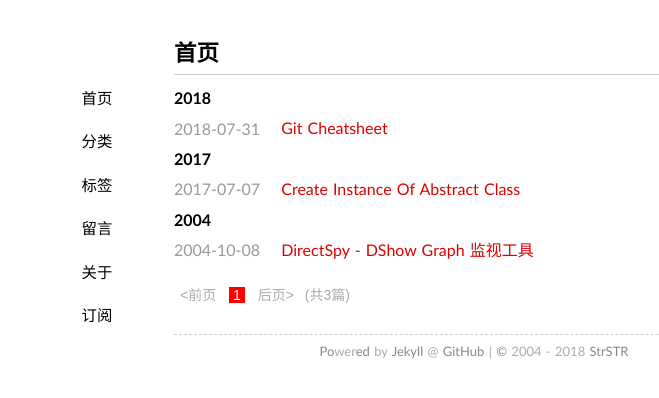
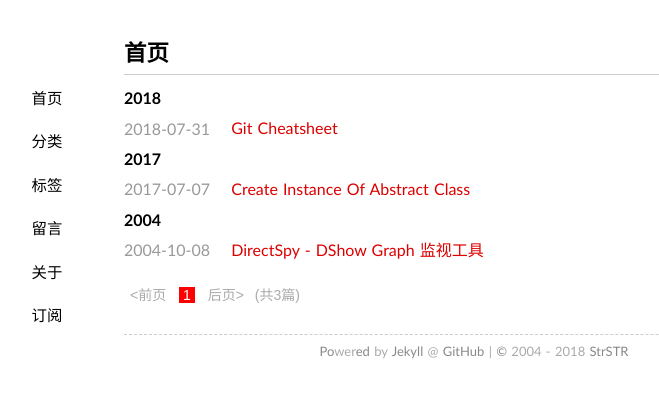
Before and after one commit to goingeast/goingeast.github.io, a Jekyll site: the page built from index.html, in a window 1280 px wide. Shown: the top 398 px of the page, without its empty margins (166-825 px from the left). Built offline with Jekyll 4.4.1, drawn with Linux system fonts in a browser that asks for light colours; the list of posts is cut into pages by our own code.

Commit message:
Update style.css

```diff
--- a/media/css/style.css
+++ b/media/css/style.css
@@ -30,7 +30,7 @@ pre code{margin:1em 0;font-size:13px;line-height:1.6;display:block;overflow:auto
 blockquote{display:block;text-align:justify;border-left:4px solid #eeeeee;}
 blockquote{margin:1em 0em;padding-left:1.5em;}
 blockquote p{margin:0;padding:.5em 0;}
-#container{width:600px;margin:2em auto;display:block;padding:0 2em;}
+#container{width:700px;margin:2em auto;display:block;padding:0 2em;}
 .content{font-size:16px;line-height:24px;}
 .content h1{padding:.5em 0;}
 .content img{max-width:640px;display:block;margin:4px auto;-webkit-box-shadow:#999 1px 1px 4px;-moz-box-shadow:#999 1px 1px 4px;box-shadow:#999 1px 1px 4px;}
```
